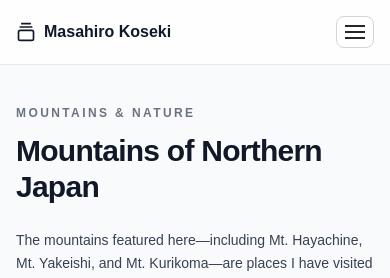
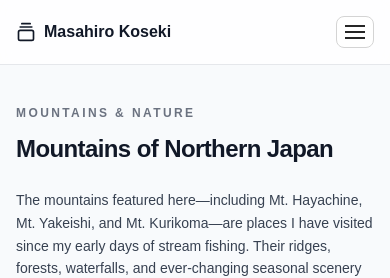
Before and after one commit to masahiro-koseki/masahiro-site, a Next.js app: page /en/mountains in a window 390 px wide. Shown: the top 278 px of the page. Built offline with nearby package versions, Linux system fonts and the light colour scheme.

Commit message:
Change H1 text size of english mountain page

```diff
--- a/app/en/mountains/page.tsx
+++ b/app/en/mountains/page.tsx
@@ -272,7 +272,7 @@ export default function EnMountainsPage() {
 		<p className="text-xs font-semibold uppercase tracking-[0.2em] text-gray-500">
 		Mountains &amp; Nature
 		</p>
-		<h1 className="mt-3 text-3xl font-semibold tracking-tight md:text-3xl">
+		<h1 className="mt-3 text-2xl font-semibold tracking-tight md:text-3xl">
 		Mountains of Northern Japan
 		</h1>
 
--- a/app/mountains/page.tsx
+++ b/app/mountains/page.tsx
@@ -185,7 +185,7 @@ export default function MountainsPage() {
 		<p className="text-xs font-semibold uppercase tracking-[0.2em] text-gray-500">
 		Mountains &amp; Nature
 		</p>
-		<h1 className="mt-3 text-3xl font-semibold tracking-tight md:text-3xl">
+		<h1 className="mt-3 text-2xl font-semibold tracking-tight md:text-3xl">
 		地元の山々の紹介
 		</h1>
 
```
